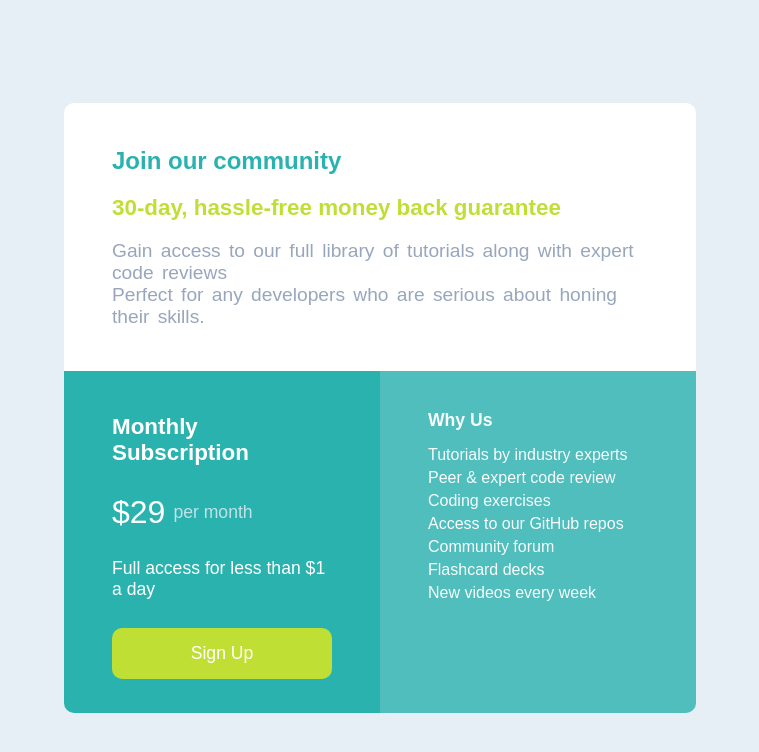
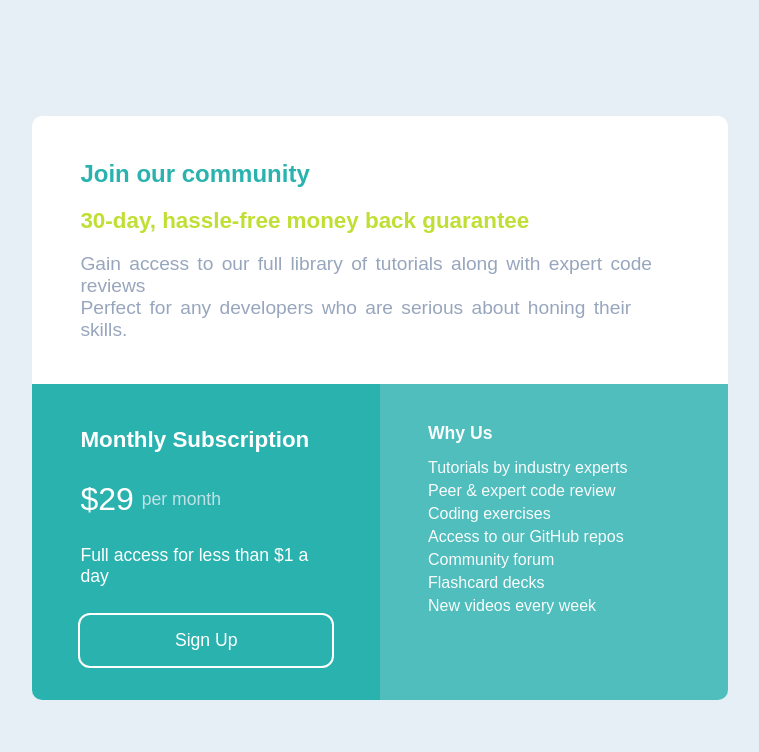
Before and after one commit to Mharvel13/Single-Price-Component-Challenge, a plain HTML site: page index.html in a window 1280 px wide. In both pictures the pointer is over the button "Sign Up". Shown: the whole page, without its empty margins (260-1019 px from the left). Drawn offline with Linux system fonts and the light colour scheme.

Commit message:
Edited Readme / Added project screenshot

```diff
--- a/index.css
+++ b/index.css
@@ -27,7 +27,7 @@ main {
   display: grid;
   grid-template-columns: 1fr 1fr;
   grid-template-rows: auto;
-  max-width: 50%;
+  max-width: 55%;
 }
 
 section {
@@ -47,6 +47,7 @@ section {
 .heading-section h1 {
   color: var(--cyan);
   font-weight: bold;
+  font-weight: 700;
 }
 
 .heading-section h2 {
@@ -102,6 +103,12 @@ span {
   outline: none;
   border: none;
   margin: 10px 0px ;
+}
+
+.Pricing-section button:hover{
+  cursor: pointer;
+  outline: 2px solid white;
+  background-color: transparent;
 }
 
 /* Why Us Section styles */
```
Also changed, not shown: screenshot.png (added), 2 other files.
